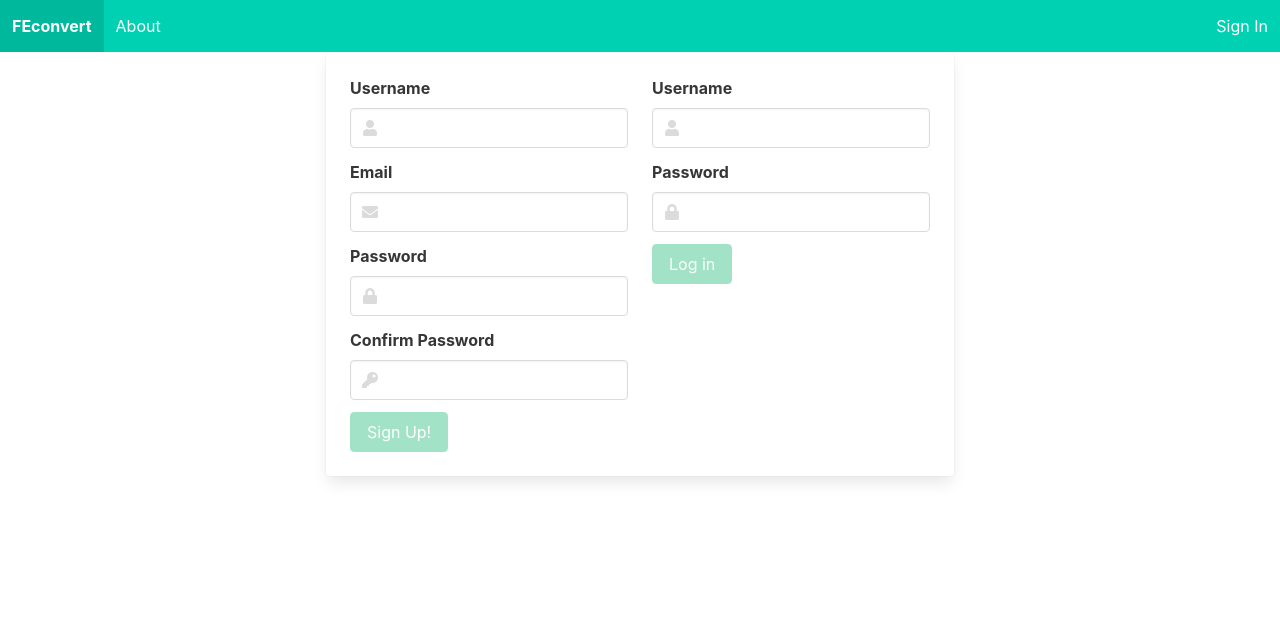
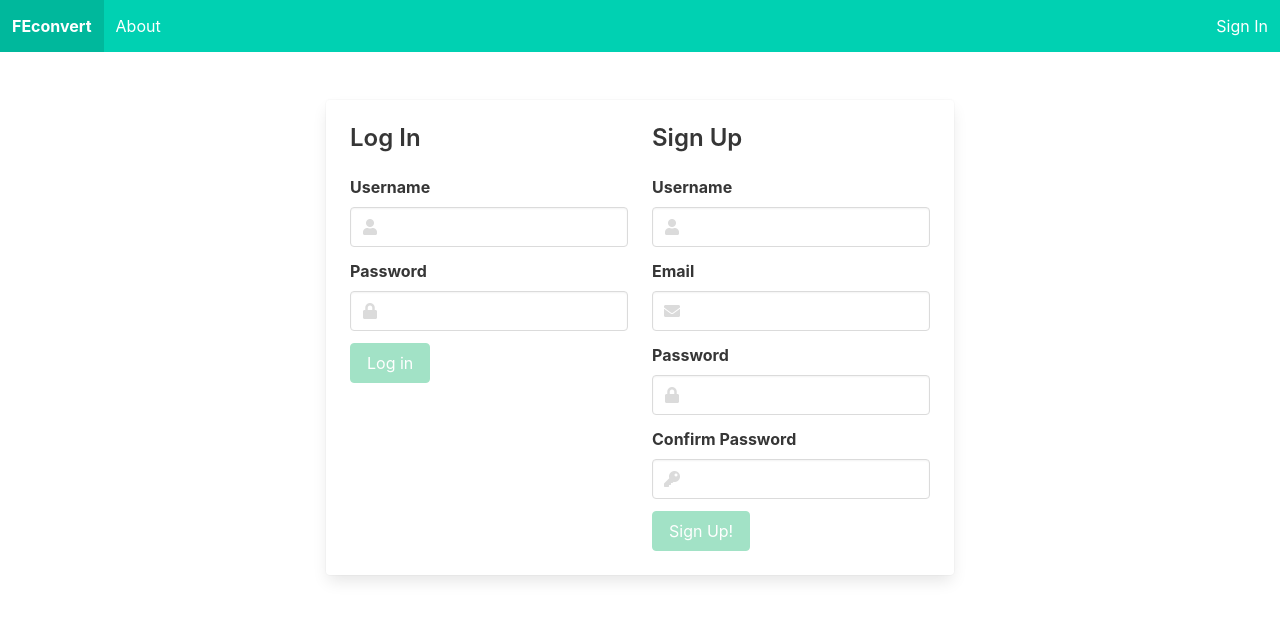
Before and after one commit to periodicaidan/FEconvert, a React (Create React App) app in the folder client/: page /signin in a window 1280 px wide. Shown: the top 620 px of the page. Built offline with nearby package versions, Linux system fonts and the light colour scheme; what @ffmpeg/ffmpeg would draw is missing.

Commit message:
Added a component to space things on the page nicely

```diff
--- a/client/src/components/FileBrowser/index.jsx
+++ b/client/src/components/FileBrowser/index.jsx
@@ -1,12 +1,14 @@
 import React from 'react';
 import FileTile from './FileTile';
 import MediaTypes, { MediaType } from '../MediaConverter/MediaTypes';
+import NicelySpaced from '../NicelySpaced';
 
 /**
  * @param {{files: {fileName: string, mediaType: MediaType}}[]} param0
  */
 export default function FileBrowser({ files }) {
   return (
+    <NicelySpaced width={8}>
       <div className="card">
         <header className="card-header has-background-info">
           <h3 className="card-header-title title is-3 has-text-white">
@@ -19,5 +21,6 @@ export default function FileBrowser({ files }) {
           <FileTile fileName="trump_WRONG.gif" mediaType={MediaTypes.gif} />
         </div>
       </div>
+    </NicelySpaced>
   );
 }
--- a/client/src/components/MediaConverter/index.jsx
+++ b/client/src/components/MediaConverter/index.jsx
@@ -4,6 +4,7 @@ import Notification from '../Notification';
 import ConvertOptions from './ConvertOptions';
 import { InputMediaContext } from './MediaTypes';
 import { convertOptionsSubject } from './ConvertOptionsSubject';
+import NicelySpaced from '../NicelySpaced';
 
 const ffmpeg = createFFmpeg({ log: true });
 
@@ -89,8 +90,7 @@ export default function MediaConverter(props) {
   }
 
   return (
-    <div className="columns is-centered">
-      <div className="column is-half">
+    <NicelySpaced width="half">
       <div className="card">
         <div className="card-content">
           {notifyIfBrowserDoesNotSupportSharedArrayBuffer()}
@@ -144,7 +144,6 @@ export default function MediaConverter(props) {
           </form>
         </div>
       </div>
-      </div>
-    </div>
+    </NicelySpaced>
   );
 }
--- /dev/null
+++ b/client/src/components/NicelySpaced.jsx
@@ -0,0 +1,18 @@
+import React from 'react';
+
+/**
+ * It's an element that goes in the main portion of the page (below the nav, above the footer) that
+ * has a single child (usually a card) that it keeps centered and spaced away from the nav.
+ *
+ * I couldn't think of a better name :P
+ * @param {*} param0
+ */
+export default function NicelySpaced({ width, children }) {
+    return (
+        <div className="columns is-centered">
+            <div className={`column is-${width} mt-6`}>
+                {children}
+            </div>
+        </div>
+    );
+}
--- a/client/src/components/SigninCard.jsx
+++ b/client/src/components/SigninCard.jsx
@@ -1,16 +1,11 @@
 import React, { useState } from 'react';
 import LoginForm from './forms/LoginForm';
 import SignupForm from './forms/SignupForm';
+import NicelySpaced from './NicelySpaced';
 
 export default function SigninCard() {
-
-  const handleSignupFormSubmit = (e) => {
-    e.preventDefault();
-  };
-
   return (
-    <div className="columns is-centered">
-      <div className="column is-half">
+    <NicelySpaced width="half">
       <div className="card">
         <div className="card-content">
           <div className="columns">
@@ -23,7 +18,6 @@ export default function SigninCard() {
           </div>
         </div>
       </div>
-      </div>
-    </div>
+    </NicelySpaced>
   );
 }
--- a/client/src/components/forms/LoginForm.jsx
+++ b/client/src/components/forms/LoginForm.jsx
@@ -1,74 +1,42 @@
 import React, { useState } from 'react';
 import FormField from './FormField';
 
-export default function LoginForm() {
-  const EMAIL_REGEX = /^(?:[a-z0-9!#$%&'*+/=?^_`{|}~-]+(?:\.[a-z0-9!#$%&'*+/=?^_`{|}~-]+)*|"(?:[\x01-\x08\x0b\x0c\x0e-\x1f\x21\x23-\x5b\x5d-\x7f]|\\[\x01-\x09\x0b\x0c\x0e-\x7f])*")@(?:(?:[a-z0-9](?:[a-z0-9-]*[a-z0-9])?\.)+[a-z0-9](?:[a-z0-9-]*[a-z0-9])?|\[(?:(?:25[0-5]|2[0-4][0-9]|[01]?[0-9][0-9]?)\.){3}(?:25[0-5]|2[0-4][0-9]|[01]?[0-9][0-9]?|[a-z0-9-]*[a-z0-9]:(?:[\x01-\x08\x0b\x0c\x0e-\x1f\x21-\x5a\x53-\x7f]|\\[\x01-\x09\x0b\x0c\x0e-\x7f])+)\])$/;
-
+export default function SignupForm() {
   const [fields, setFields] = useState({
     username: '',
-    email: '',
     password: '',
-    confirmPassword: ''
   });
 
   const setField = (fieldName, value) =>
     setFields({ ...fields, [fieldName]: value });
 
-  const handleFormSubmit = (e) => {
+  const handleFormSubmit = e => {
     e.preventDefault();
-  };
-
-  const emailIsInvalid = () =>
-    fields.email !== '' && !EMAIL_REGEX.test(fields.email.trim());
-
-  const passwordsDoNotMatch = () =>
-    fields.password !== '' && fields.confirmPassword !== '' && fields.password !== fields.confirmPassword;
+  }
 
   const formIsValid = () =>
-    fields.username !== '' && fields.email !== '' && fields.password !== '' && fields.password !== '' &&
-      !emailIsInvalid() && !passwordsDoNotMatch();
+    fields.username !== '' && fields.password !== '';
 
-  return (
+  return <>
+    <h2 className="title is-4">Log In</h2>
     <form onSubmit={handleFormSubmit}>
       <FormField
         label="Username"
+        icon="user"
         value={fields.username}
         onChange={e => setField('username', e.target.value)}
-        icon="user"
         spellCheck={false}
-      />
-
-      <FormField
-        label="Email"
-        type="email"
-        value={fields.email}
-        onChange={e => setField('email', e.target.value)}
-        spellCheck={false}
-        validator={() => !emailIsInvalid()}
-        icon="envelope"
       />
 
       <FormField
         label="Password"
         type="password"
+        icon="lock"
         value={fields.password}
         onChange={e => setField('password', e.target.value)}
-        icon="lock"
       />
 
-      <FormField
-        label="Confirm Password"
-        type="password"
-        value={fields.confirmPassword}
-        onChange={e => setField('confirmPassword', e.target.value)}
-        icon="key"
-        validator={() => !passwordsDoNotMatch()}
-        errorMessage="Passwords must match!"
-      />
-
-      <button className="button is-success" disabled={!formIsValid()}>
-        Sign Up!
-      </button>
+      <button type="submit" className="button is-success" disabled={!formIsValid()}>Log in</button>
     </form>
-  )
+  </>
 }
--- a/client/src/components/forms/SignupForm.jsx
+++ b/client/src/components/forms/SignupForm.jsx
@@ -1,41 +1,76 @@
 import React, { useState } from 'react';
 import FormField from './FormField';
 
-export default function SignupForm() {
+export default function LoginForm() {
+  const EMAIL_REGEX = /^(?:[a-z0-9!#$%&'*+/=?^_`{|}~-]+(?:\.[a-z0-9!#$%&'*+/=?^_`{|}~-]+)*|"(?:[\x01-\x08\x0b\x0c\x0e-\x1f\x21\x23-\x5b\x5d-\x7f]|\\[\x01-\x09\x0b\x0c\x0e-\x7f])*")@(?:(?:[a-z0-9](?:[a-z0-9-]*[a-z0-9])?\.)+[a-z0-9](?:[a-z0-9-]*[a-z0-9])?|\[(?:(?:25[0-5]|2[0-4][0-9]|[01]?[0-9][0-9]?)\.){3}(?:25[0-5]|2[0-4][0-9]|[01]?[0-9][0-9]?|[a-z0-9-]*[a-z0-9]:(?:[\x01-\x08\x0b\x0c\x0e-\x1f\x21-\x5a\x53-\x7f]|\\[\x01-\x09\x0b\x0c\x0e-\x7f])+)\])$/;
+
   const [fields, setFields] = useState({
     username: '',
+    email: '',
     password: '',
+    confirmPassword: ''
   });
 
   const setField = (fieldName, value) =>
     setFields({ ...fields, [fieldName]: value });
 
-  const handleFormSubmit = e => {
+  const handleFormSubmit = (e) => {
     e.preventDefault();
-  }
+  };
+
+  const emailIsInvalid = () =>
+    fields.email !== '' && !EMAIL_REGEX.test(fields.email.trim());
+
+  const passwordsDoNotMatch = () =>
+    fields.password !== '' && fields.confirmPassword !== '' && fields.password !== fields.confirmPassword;
 
   const formIsValid = () =>
-    fields.username !== '' && fields.password !== '';
+    fields.username !== '' && fields.email !== '' && fields.password !== '' && fields.password !== '' &&
+      !emailIsInvalid() && !passwordsDoNotMatch();
 
-  return (
+  return <>
+    <h2 className="title is-4">Sign Up</h2>
+
     <form onSubmit={handleFormSubmit}>
       <FormField
         label="Username"
-        icon="user"
         value={fields.username}
         onChange={e => setField('username', e.target.value)}
+        icon="user"
         spellCheck={false}
+      />
+
+      <FormField
+        label="Email"
+        type="email"
+        value={fields.email}
+        onChange={e => setField('email', e.target.value)}
+        spellCheck={false}
+        validator={() => !emailIsInvalid()}
+        icon="envelope"
       />
 
       <FormField
         label="Password"
         type="password"
-        icon="lock"
         value={fields.password}
         onChange={e => setField('password', e.target.value)}
+        icon="lock"
       />
 
-      <button type="submit" className="button is-success" disabled={!formIsValid()}>Log in</button>
+      <FormField
+        label="Confirm Password"
+        type="password"
+        value={fields.confirmPassword}
+        onChange={e => setField('confirmPassword', e.target.value)}
+        icon="key"
+        validator={() => !passwordsDoNotMatch()}
+        errorMessage="Passwords must match!"
+      />
+
+      <button className="button is-success" disabled={!formIsValid()}>
+        Sign Up!
+      </button>
     </form>
-  )
+  </>
 }
```
Also changed, not shown: client/src/components/FileDetail.jsx (added, +10 -0 lines), 1 other file (tests, documents, lock files or other folders). Lines whose indentation alone changed are shown as unchanged.
